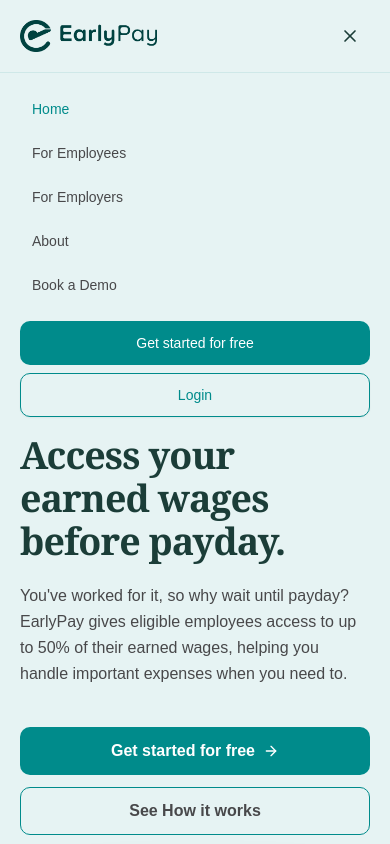
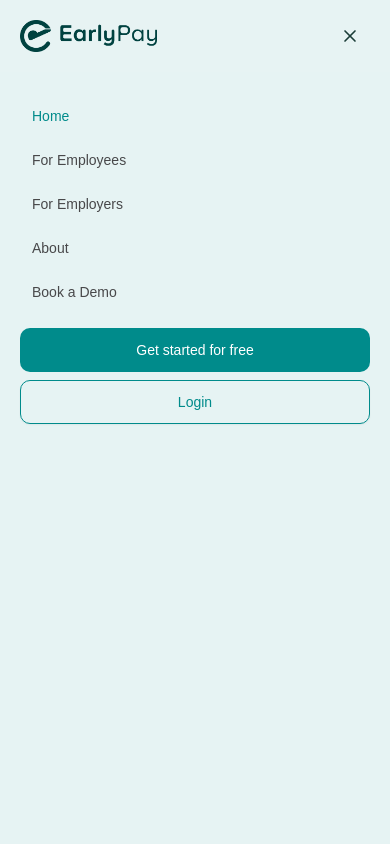
Before and after one commit to earlypays/earlypay-frontend, a Next.js app: page / in a window 390 px wide. Both pictures are taken after a click on the button "Open menu". Shown: the top 844 px of the page. Built offline with nearby package versions, Linux system fonts and the light colour scheme; a web font is replaced by a local one.

Commit message:
Enhance Navbar component with keyboard accessibility and improved mobile menu handling

```diff
--- a/src/components/landing/navbar.tsx
+++ b/src/components/landing/navbar.tsx
@@ -1,6 +1,6 @@
 "use client";
 
-import { useState } from "react";
+import { useEffect, useState } from "react";
 import Link from "next/link";
 import { useRouter } from "next/router";
 import { Menu, X } from "lucide-react";
@@ -28,12 +28,36 @@
     ? `#${router.asPath.split("#")[1]}`
     : "";
 
+  useEffect(() => {
+    if (!open) return;
+    const previous = document.body.style.overflow;
+    document.body.style.overflow = "hidden";
+    const onKeyDown = (event: KeyboardEvent) => {
+      if (event.key === "Escape") setOpen(false);
+    };
+    window.addEventListener("keydown", onKeyDown);
+    return () => {
+      document.body.style.overflow = previous;
+      window.removeEventListener("keydown", onKeyDown);
+    };
+  }, [open]);
+
+  useEffect(() => {
+    const close = () => setOpen(false);
+    router.events.on("routeChangeStart", close);
+    return () => router.events.off("routeChangeStart", close);
+  }, [router.events]);
+
   return (
-    <header className="sticky top-0 z-40 bg-hero/95 backdrop-blur-sm">
+    <>
+      <header className="sticky top-0 z-50 bg-hero/95 backdrop-blur-sm">
         <Container className="flex h-18 items-center justify-between gap-4 lg:h-20">
           <Logo />
 
-        <nav className="hidden items-center gap-6 lg:flex" aria-label="Primary">
+          <nav
+            className="hidden items-center gap-6 lg:flex"
+            aria-label="Primary"
+          >
             {LANDING_NAV.map((item) => {
               const active = isActiveHref(router.pathname, hash, item.href);
               return (
@@ -75,15 +99,24 @@
             type="button"
             className="inline-flex size-10 cursor-pointer items-center justify-center rounded-lg text-heading hover:bg-primary/10 lg:hidden"
             aria-label={open ? "Close menu" : "Open menu"}
+            aria-expanded={open}
+            aria-controls="mobile-menu"
             onClick={() => setOpen((prev) => !prev)}
           >
             {open ? <X className="size-5" /> : <Menu className="size-5" />}
           </button>
         </Container>
+      </header>
 
       {open ? (
-        <div className="border-t border-primary/10 bg-hero lg:hidden">
-          <Container className="flex flex-col gap-1 py-4">
+        <div
+          id="mobile-menu"
+          role="dialog"
+          aria-modal="true"
+          aria-label="Menu"
+          className="fixed inset-x-0 top-18 bottom-0 z-40 overflow-y-auto bg-hero lg:hidden"
+        >
+          <Container className="flex flex-col gap-1 py-6">
             {LANDING_NAV.map((item) => {
               const active = isActiveHref(router.pathname, hash, item.href);
               return (
@@ -111,6 +144,6 @@
           </Container>
         </div>
       ) : null}
-    </header>
+    </>
   );
 }
```
Lines whose indentation alone changed are shown as unchanged.
